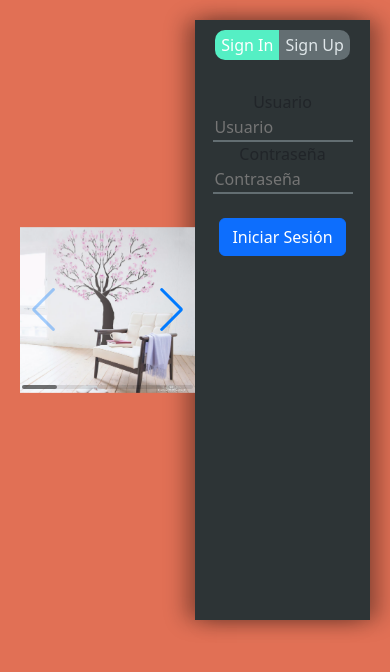
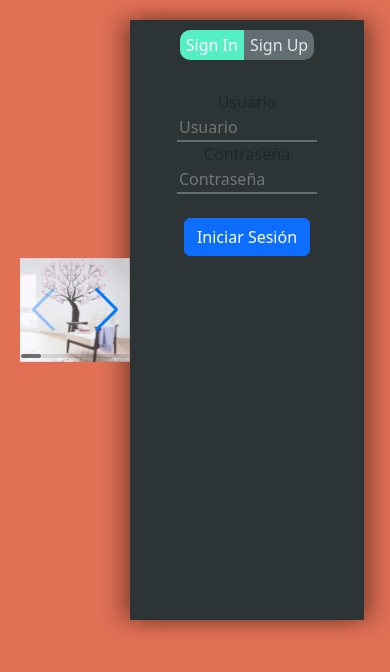
Before and after one commit to joaquin-espinosa733/login, a React (Vite) app: page / in a window 390 px wide. Shown: the top 672 px of the page. Built offline with nearby package versions, Linux system fonts and the light colour scheme.

Commit message:
transition

```diff
--- a/src/components/SignUp/AuthForm.jsx
+++ b/src/components/SignUp/AuthForm.jsx
@@ -14,10 +14,10 @@ const AuthForm = () => {
   return (
     <div className=' container'>
       <div className=' row d-flex justify-content-center align-items-center'>
-        <div className='col-6 p-0 m-0'>
+        <div className='col-4 p-0 m-0'>
           <Slider />
         </div>
-        <div className=' col-6 p-0 m-0'>
+        <div className=' col-8 p-0 m-0'>
           <div className={styles.authContainer}>
             <div className={styles.containerButtons}>
               <button
--- a/src/components/SignUp/AuthForm.module.css
+++ b/src/components/SignUp/AuthForm.module.css
@@ -14,18 +14,12 @@
 
 @media screen and (max-width: 767px) {
     .authContainer {
-        display: flex;
-        flex-direction: column;
-        align-items: center;
-        margin-top: 20px;
-        background-color: #2d3436;
         max-width: 90%;
         /* Aquí defines el ancho máximo que deseas */
         height: 600px;
         /* Para centrarlo horizontalmente */
         margin-right: 20px;
         /* Para centrarlo horizontalmente */
-        box-shadow: 10px 0px 20px rgba(0, 0, 0, 0.327), -10px 0px 20px rgba(0, 0, 0, 0.327);
     }
 }
 
```
